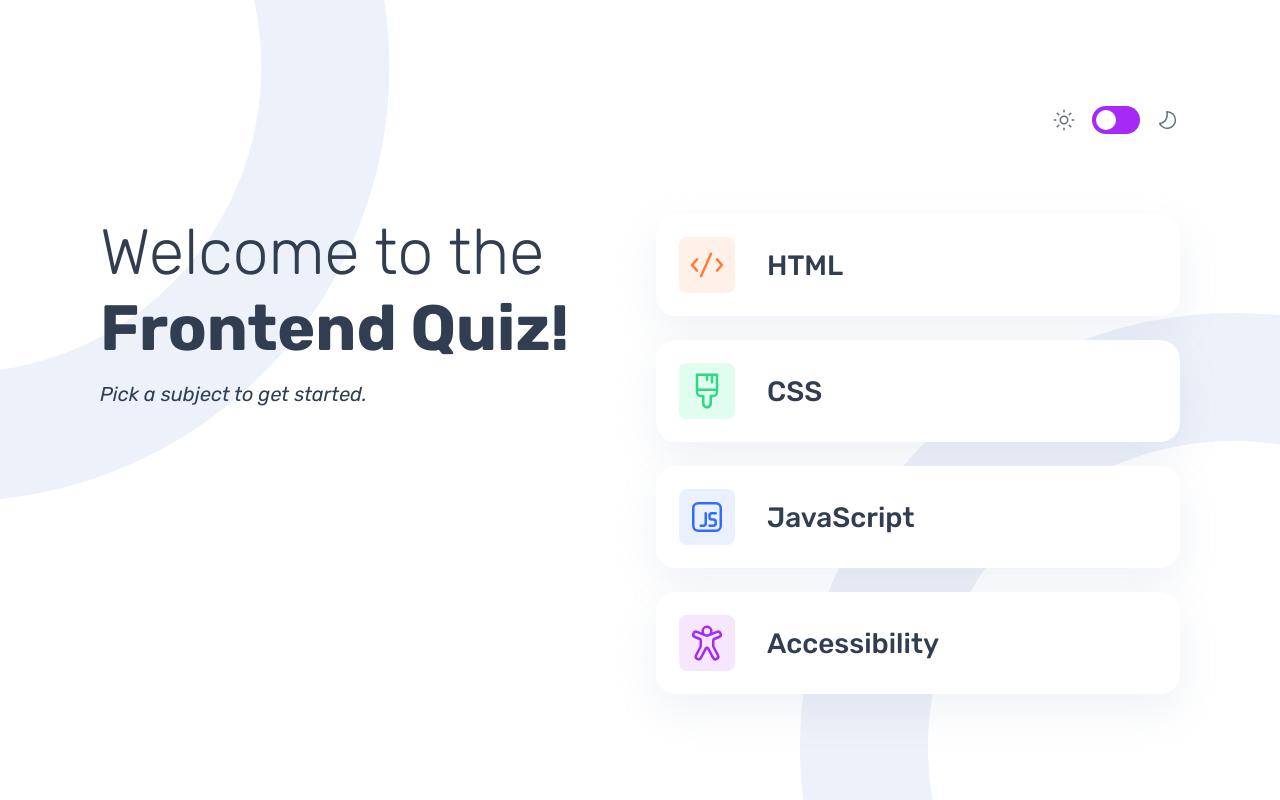
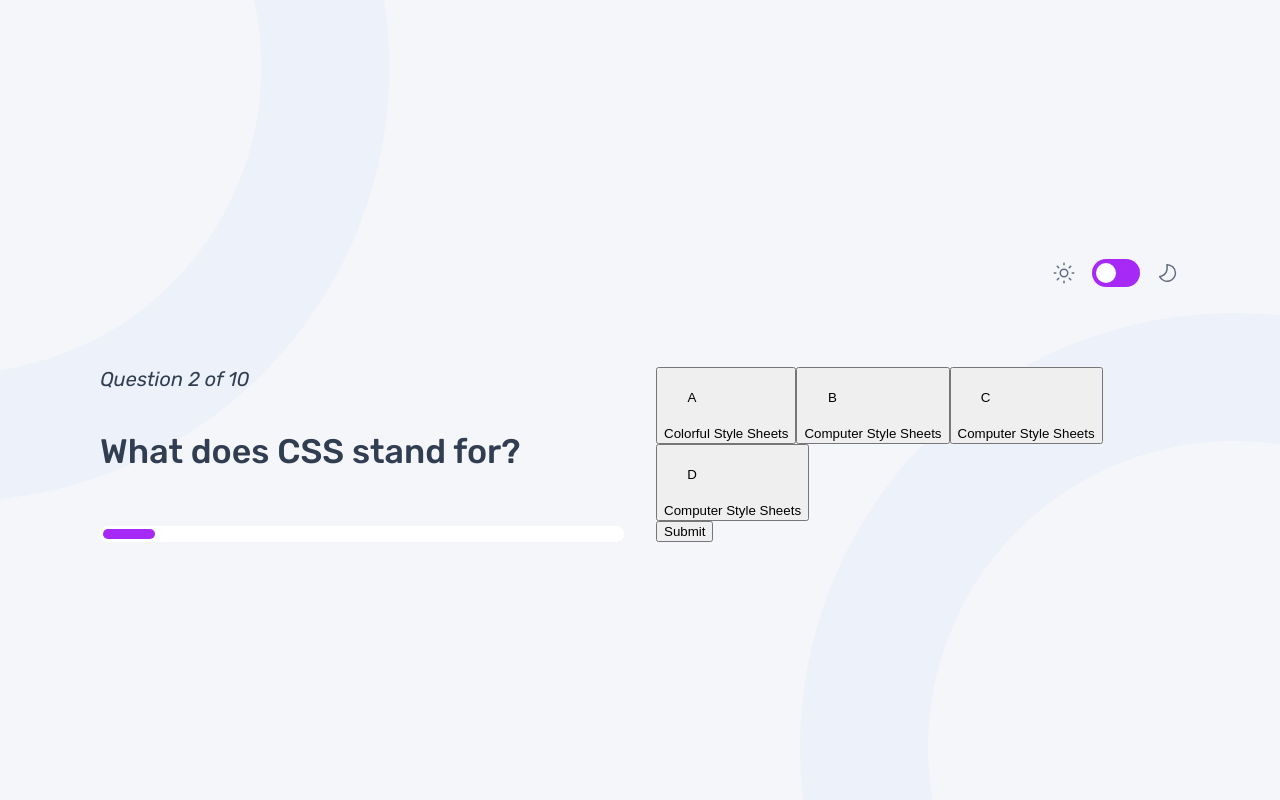
Before and after one commit to DmitryMuzalev/frontend-quiz-app-ts, a React (Create React App) app: page / in a window 1280 px wide. Built offline with nearby package versions, Linux system fonts and the light colour scheme.

Commit message:
feat: Create component QuizContent.

```diff
--- a/src/App.tsx
+++ b/src/App.tsx
@@ -1,8 +1,10 @@
+import { ChoicesAnswers } from "components/ChoicesAnswers/ChoicesAnswers";
 import { Container } from "components/Container/Container";
-import { Greeting } from "components/Greeting/Greeting";
+//import { Greeting } from "components/Greeting/Greeting";
 import { Header } from "components/Header/Header";
 import { Layout } from "components/Layout/Layout";
-import { QuizList } from "components/QuizList/QuizList";
+import { QuizContent } from "components/QuizContent/QuizContent";
+//import { QuizList } from "components/QuizList/QuizList";
 import { ContextApp } from "hoc/Context";
 
 function App() {
@@ -11,8 +13,12 @@ function App() {
       <Container>
         <Header />
         <Layout>
+          {/*
           <Greeting />
           <QuizList />
+          */}
+          <QuizContent />
+          <ChoicesAnswers />
         </Layout>
       </Container>
     </ContextApp>
--- /dev/null
+++ b/src/components/ChoicesAnswers/ChoicesAnswers.module.scss
@@ -0,0 +1 @@
+.choicesAnswers {}
--- /dev/null
+++ b/src/components/ChoicesAnswers/ChoicesAnswers.tsx
@@ -0,0 +1,27 @@
+import styles from "./ChoicesAnswers.module.scss";
+
+interface ChoicesAnswersProps {}
+
+export const ChoicesAnswers = ({}: ChoicesAnswersProps) => (
+  <div className={styles.choicesAnswers}>
+    <div className="answersList">
+      <button className="answer">
+        <div className="iconBox">A</div>
+        Colorful Style Sheets
+      </button>
+      <button className="answer">
+        <div className="iconBox">B</div>
+        Computer Style Sheets
+      </button>
+      <button className="answer">
+        <div className="iconBox">C</div>
+        Computer Style Sheets
+      </button>
+      <button className="answer">
+        <div className="iconBox">D</div>
+        Computer Style Sheets
+      </button>
+    </div>
+    <button>Submit</button>
+  </div>
+);
--- /dev/null
+++ b/src/components/QuizContent/QuizContent.module.scss
@@ -0,0 +1,37 @@
+:global {
+  body[data-theme="light"] {
+    --bg-progress-bar: var(--white);
+  }
+  body[data-theme="dark"] {
+    --bg-progress-bar: var(--grey-700);
+  }
+}
+
+.quizContent {
+  display: flex;
+  flex-direction: column;
+  row-gap: 2.5rem;
+  &Question {
+    font-weight: var(--fw-medium);
+    font-size: clamp(1.25rem, 5vw, 2.125rem);
+    color: var(--color-text);
+    flex-grow: 1;
+  }
+  &Progress {
+    border-radius: 0.75rem;
+    border: 3px solid var(--bg-progress-bar);
+    width: 100%;
+    height: 1rem;
+    &::-webkit-progress-bar {
+      background-color: var(--bg-progress-bar);
+      border-radius: 0.75rem;
+    }
+    &::-webkit-progress-value {
+      background-color: var(--purple-400);
+      border-radius: 0.75rem;
+    }
+  }
+  @media (max-width: 992px) {
+    row-gap: 1rem;
+  }
+}
--- /dev/null
+++ b/src/components/QuizContent/QuizContent.tsx
@@ -0,0 +1,13 @@
+import styles from "./QuizContent.module.scss";
+
+interface QuizContentProps {}
+
+export const QuizContent = ({}: QuizContentProps) => (
+  <div className={styles.quizContent}>
+    <p className="textInfo">Question 2 of 10</p>
+    <h2 className={styles.quizContentQuestion}>What does CSS stand for?</h2>
+    <progress className={styles.quizContentProgress} max={10} value={1}>
+      10%
+    </progress>
+  </div>
+);
--- a/src/index.scss
+++ b/src/index.scss
@@ -57,7 +57,7 @@ body[data-theme="light"] {
   --color-text: var(--grey-900);
 
   background-image: url("../public/assets/images/pattern-background-desktop-light.svg");
-  background-color: var(--white);
+  background-color: var(--grey-100);
 
   @media (max-width: 992px) {
     background-image: url("../public/assets/images/pattern-background-tablet-light.svg");
```
